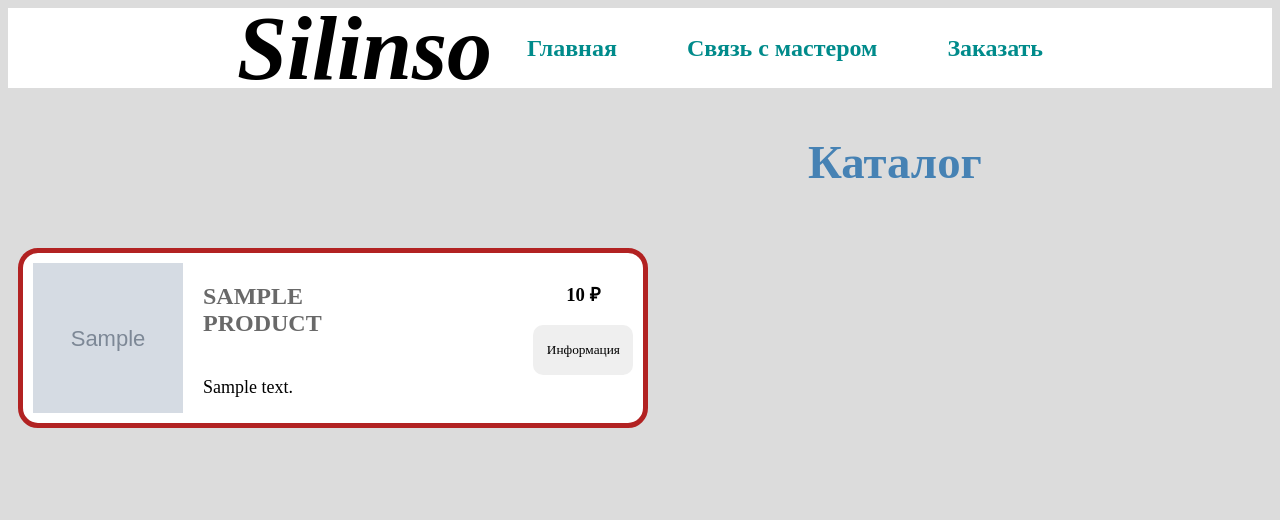
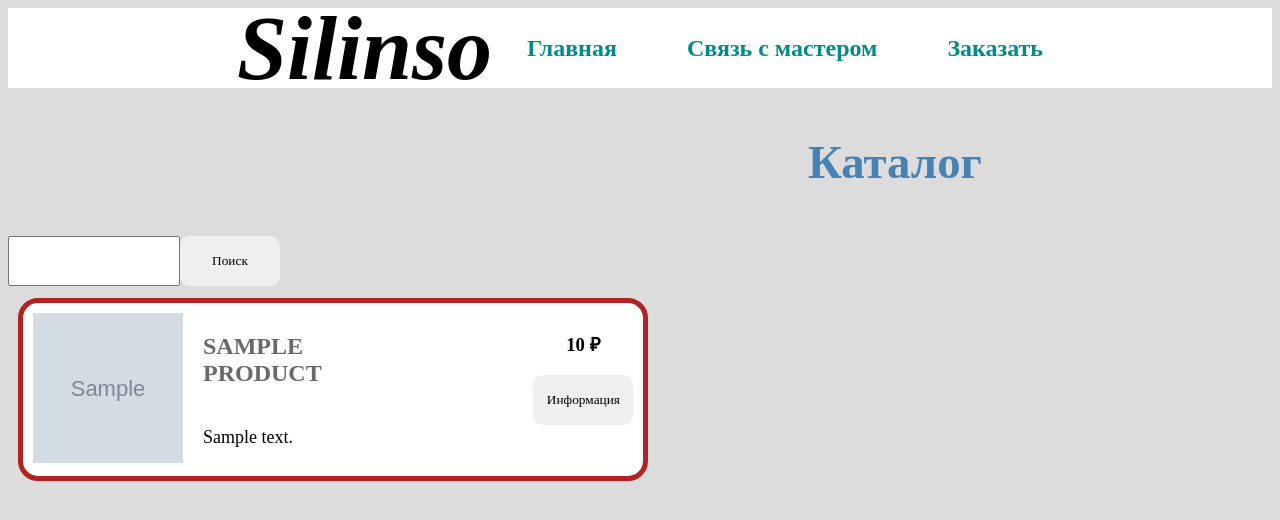
Before and after one commit to SerDizz/internetshop, a Django app: page / in a window 1280 px wide. Shown: the top 520 px of the page. Run offline with Django 5.2, Linux system fonts and the light colour scheme; tables that the repository leaves empty hold one stand-in row (values such as "Sample post"); grey boxes marked "Sample" are stand-in pictures.

Commit message:
Ошибка

```diff
--- a/internetshop/shop/static/style.css
+++ b/internetshop/shop/static/style.css
@@ -42,7 +42,7 @@ a {
     margin-left: 800px;
     color: #4682B4;
 }
-img {
+.img_product {
     width: 150px;
     height: 150px;
     margin-right: 10px;
@@ -50,7 +50,7 @@ img {
 .product {
     border: 5px #B22222 solid;
     display: flex;
-    height: 150px;
+    min-height: 150px;
     margin-top: 12px;
     padding: 10px;
     width: 47.5%;
@@ -74,11 +74,9 @@ img {
     margin-top: 40px;
     margin-left: 10px;
     font-size: 18px;
-    width: 200px;
+    width: 100%;
 }
-p {
-    width: 400px;
-}
+
 button {
     height: 50px;
     width: 100px;
@@ -90,3 +88,51 @@ button {
     margin-left: auto;
     text-align: center;
 }
+.ProductDetails {
+    border-radius: 20px;
+    background: white;
+    display: flex;
+    flex-direction: row;
+    width: 55%;
+    margin-top: 30px;
+    margin-left: auto;
+    margin-right: auto;
+}
+.ProductDetails_img {
+    width: 50%;
+    height: 50%;
+}
+.productprice {
+    display: flex;
+    flex-direction: row;
+    margin-left: auto;
+}
+.huny {
+    margin-right: 20px;
+}
+.filter {
+    display: flex;
+    flex-direction: row;
+    flex-wrap: wrap;
+    margin-left: auto;
+    margin-right: auto;
+}
+.productTitle {
+    margin-top: 20px;
+}
+.productTitle * {
+    font-style: normal;
+}
+.productDescription {
+    border-radius: 20px;
+    background: white;
+    width: 55%;
+    margin-top: 30px;
+    margin-left: auto;
+    margin-right: auto;
+    padding-top: 5px;
+    padding-bottom: 5px;
+}
+.productDescription * {
+    margin: 20px;
+}
--- a/internetshop/shop/templates/index.html
+++ b/internetshop/shop/templates/index.html
@@ -20,13 +20,24 @@
     <h3>Каталог</h3>
 </div>
 
+<div class="filter">
+    <input />
+    <button>Поиск</button>
+</div>
+
+
+
 
 
 <div class="productlist">
 {% for product in products %}
 <div class="product">
 
-    <img src="{{ product.image_url }}"/>
+        <img class="img_product" src="{{ product.image_url }}"/>
+
+
+
+
     <div>
         <div class="name_product">
             <h2>{{ product.name }}</h2>
--- a/internetshop/shop/urls.py
+++ b/internetshop/shop/urls.py
@@ -4,5 +4,5 @@ from . import views
 
 urlpatterns = [
     path("", views.home, name='home'),
-    path("product", views.view_product, name="view_product")
+    path("product/<int:id>", views.view_product, name="view_product")
 ]
--- a/internetshop/shop/views.py
+++ b/internetshop/shop/views.py
@@ -2,7 +2,6 @@ from django.http import HttpResponse
 from django.shortcuts import render
 
 from .models import Product
-
 
 # Create your views here.
 def home(request):
@@ -13,5 +12,7 @@ def home(request):
         'products': products
     })
 
-def view_product(request):
+def view_product(request, id):
+    product = Product.odjects.filter(id=id).first()
+    print(product)
     return render(request, "product.html")
```
Also changed, not shown: internetshop/shop/templates/product.html (+41 -1 lines), internetshop/shop/static/photo.jpg (added).
